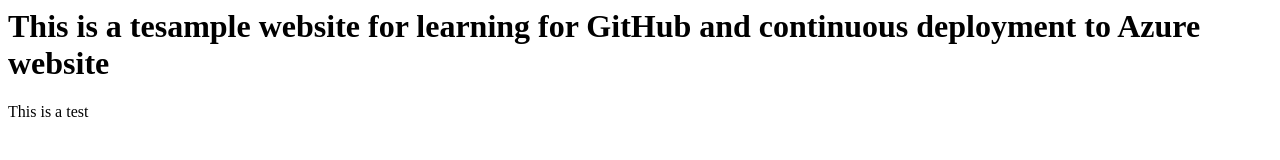
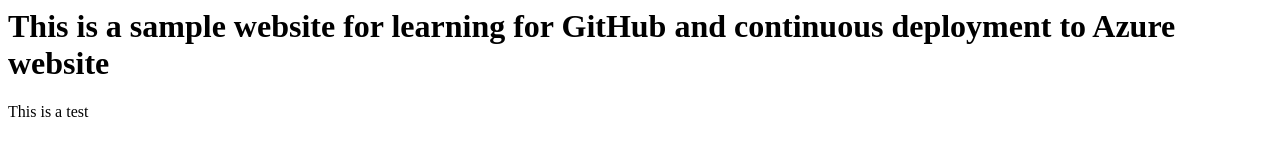
Before and after one commit to ogo1/ogotest, a plain HTML site: page index.html in a window 1280 px wide. Drawn offline with Linux system fonts and the light colour scheme.

Commit message:
spelling correction in index.html

```diff
--- a/index.html
+++ b/index.html
@@ -5,7 +5,7 @@
 		</head>
 		<body>
 
-			<h1>This is a tesample website for learning for GitHub and continuous deployment to Azure website</h1>
+			<h1>This is a sample website for learning for GitHub and continuous deployment to Azure website</h1>
 			<p>This is a test</p>
 
 		</body>
```
